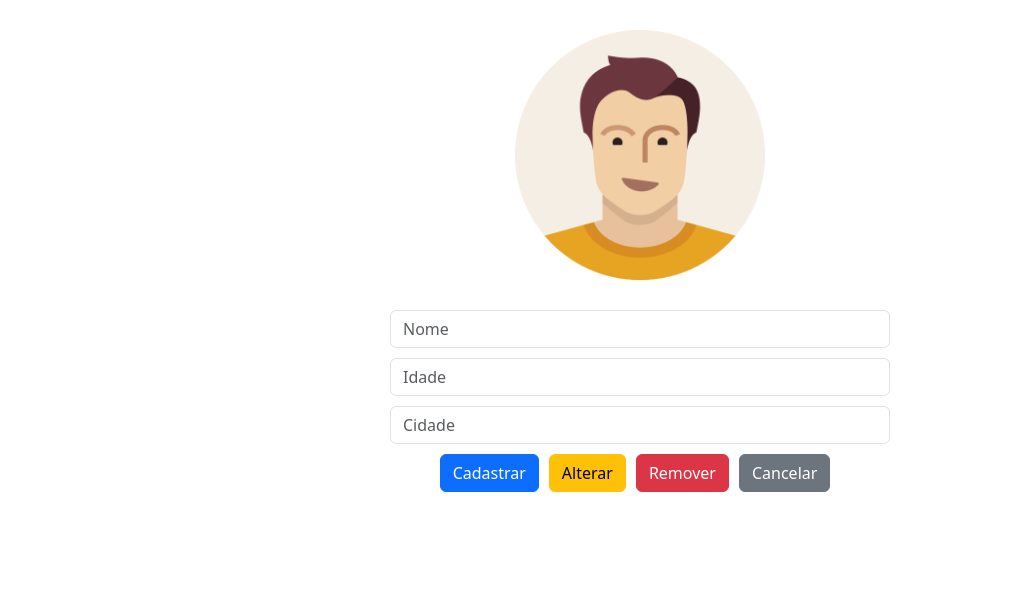
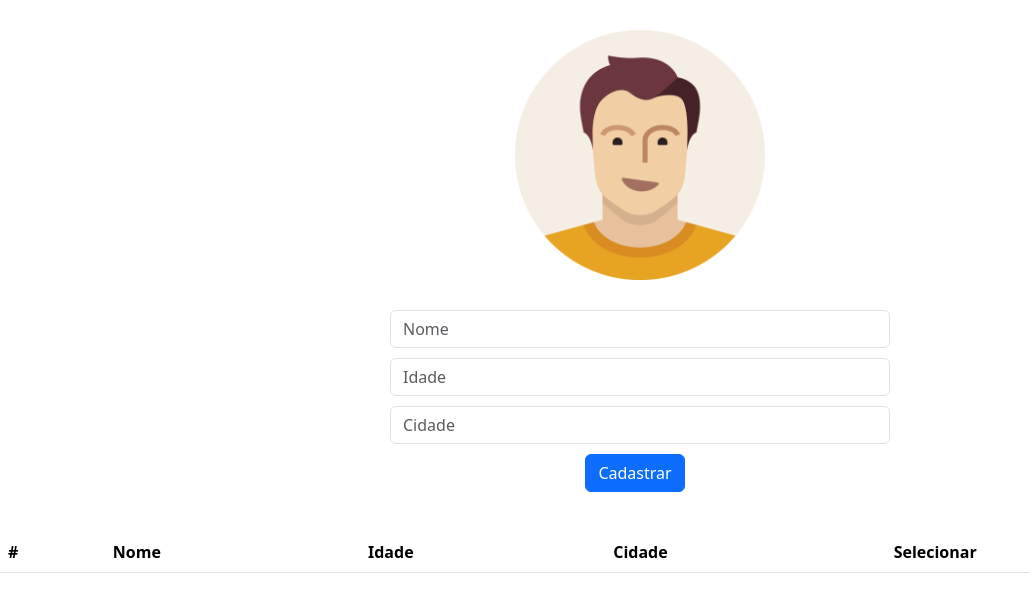
Before and after one commit to Ki3lMigu3l/clientAPI-CRUD-SpringAndAngular, an Angular app in the folder api-front/: page / in a window 1280 px wide. Shown: the top 612 px of the page, without its empty margins (0-1030 px from the left). Built offline with nearby package versions, Linux system fonts and the light colour scheme.

Commit message:
Modelo Cliente com TypeScript e camada Service adicionada ao projeto

```diff
--- a/api-front/src/app/principal/principal.component.html
+++ b/api-front/src/app/principal/principal.component.html
@@ -5,8 +5,22 @@
     <input type="number" placeholder="Idade"  class="form-control">
     <input type="text"   placeholder="Cidade" class="form-control">
 
-    <input type="button" value="Cadastrar"    class="btn btn-primary">
-    <input type="button" value="Alterar"      class="btn btn-warning">
-    <input type="button" value="Remover"      class="btn btn-danger">
-    <input type="button" value="Cancelar"     class="btn btn-secondary">
+    <input type="button" value="Cadastrar"  *ngIf="btnCadastro"  class="btn btn-primary">
+    <input type="button" value="Alterar"    *ngIf="!btnCadastro"  class="btn btn-warning">
+    <input type="button" value="Remover"    *ngIf="!btnCadastro"  class="btn btn-danger">
+    <input type="button" value="Cancelar"   *ngIf="!btnCadastro"  class="btn btn-secondary">
 </form>
+
+<table class="table">
+    <thead>
+        <tr>
+            <th>#</th>
+            <th>Nome</th>
+            <th>Idade</th>
+            <th>Cidade</th>
+            <th>Selecionar</th>
+        </tr>
+    </thead>
+
+    <tbody></tbody>
+</table>
--- a/api-front/src/app/principal/principal.component.ts
+++ b/api-front/src/app/principal/principal.component.ts
@@ -7,4 +7,6 @@
 })
 export class PrincipalComponent {
 
+    // Variável para visibilidade dos botões
+    btnCadastro: boolean = true;
 }
```
Also changed, not shown: api-front/src/app/app.module.ts (+7 -1 lines), api-front/src/app/modelo/Cliente.ts (added, +7 -0 lines), api-front/src/app/servico/cliente.service.ts (added, +14 -0 lines), 1 other file (tests, documents, lock files or other folders).
